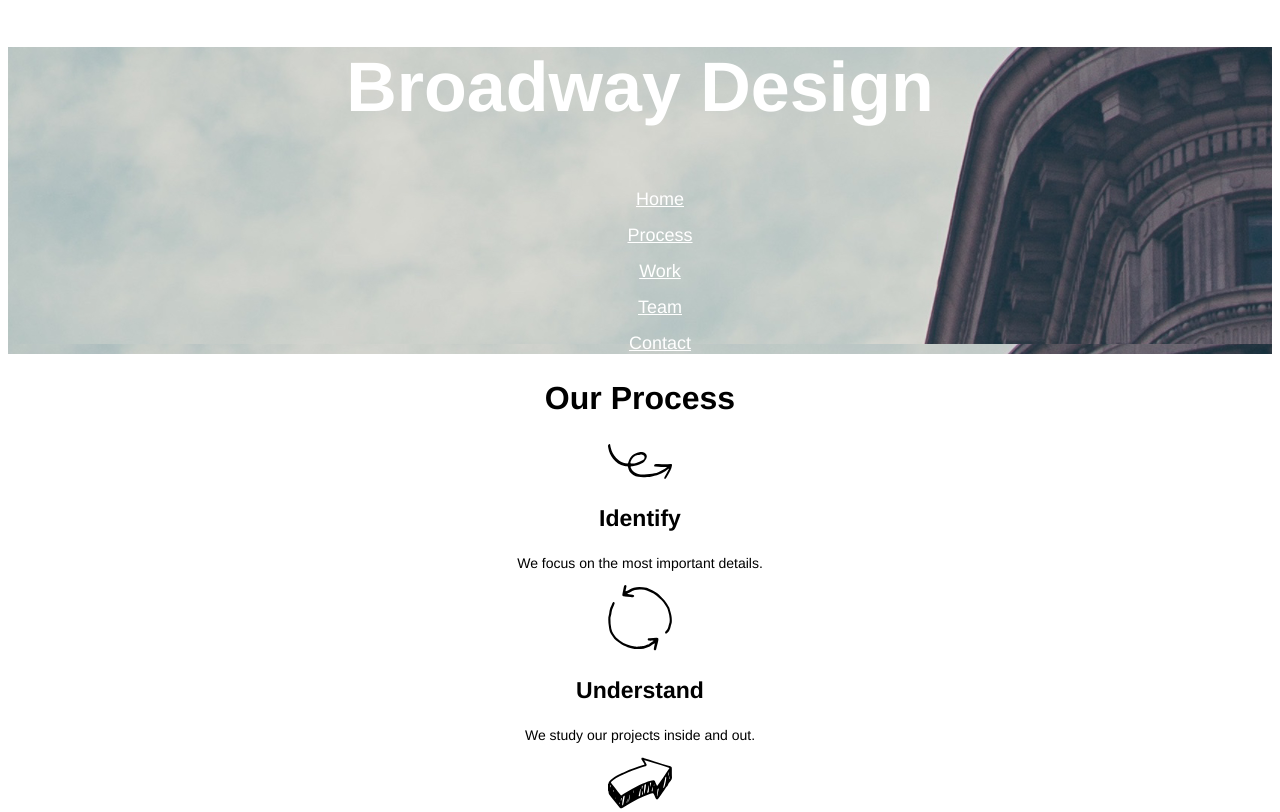
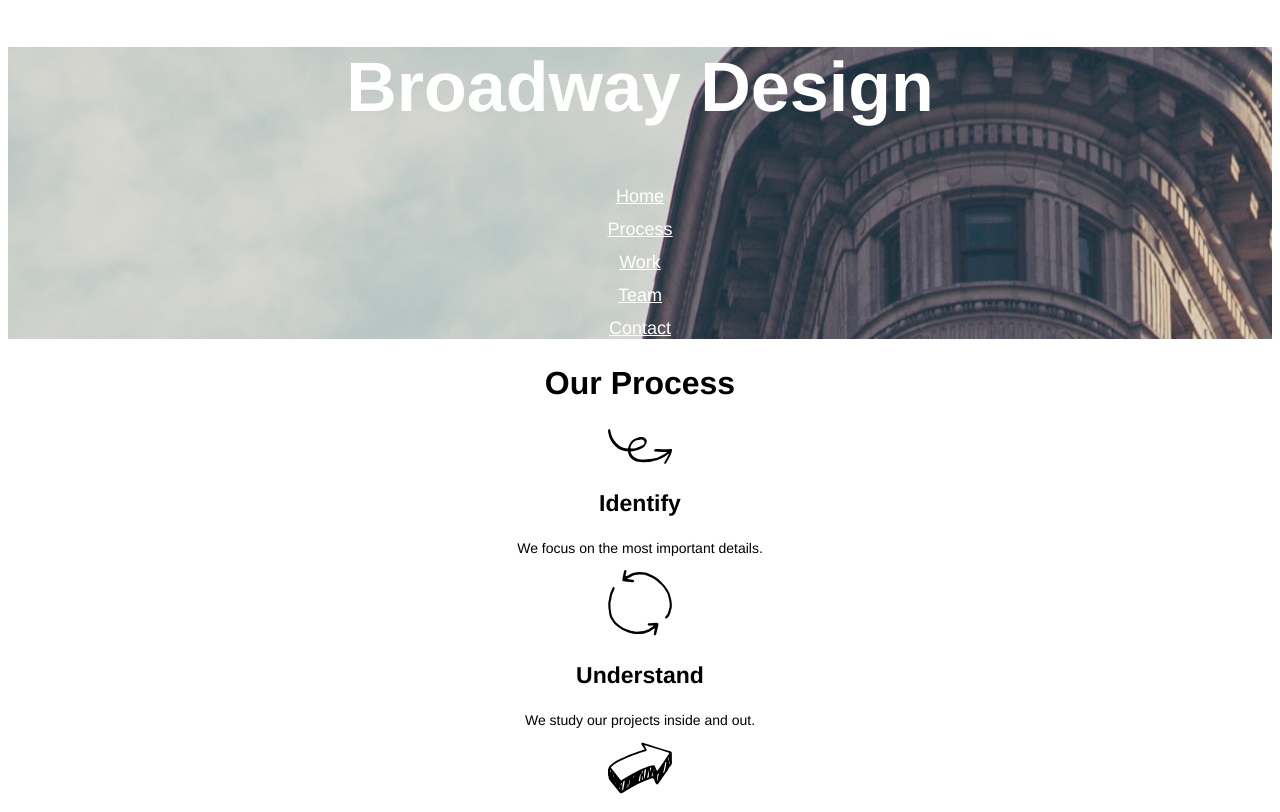
Before and after one commit to mandarintip/broadway, a plain HTML site: page index.html in a window 1280 px wide. Shown: the top 812 px of the page. Drawn offline with Linux system fonts and the light colour scheme.

Commit message:
Adjust navigator

```diff
--- a/index.html
+++ b/index.html
@@ -9,13 +9,11 @@
       <div class="hero">
           <h1>Broadway Design</h1>
           <nav>
-              <ul>
-                  <li><a href="#">Home</a></li>
-                  <li><a href="#process">Process</a></li>
-                  <li><a href="#work">Work</a></li>
-                  <li><a href="#team">Team</a></li>
-                  <li><a href="#contact">Contact</a></li>
-              </ul>
+              <a href="#">Home</a>
+              <a href="#process">Process</a>
+              <a href="#work">Work</a>
+              <a href="#team">Team</a>
+              <a href="#contact">Contact</a>
           </nav>
       </div>
 
--- a/resources/css/style.css
+++ b/resources/css/style.css
@@ -6,21 +6,18 @@ body{
 /*heading and nav*/
 .hero{
     background-image: url("../img/the-flatiron-building.png");
+    background-position: center;
     color: white;
 }
 h1{
     font-size: 70px;
     font-weight: bold;
 }
-ul{
-    list-style: none;
-}
-li{
-    padding-top: 15px;
-}
 .hero a{
     color: white;
     font-size: 18px;
+    display: block;
+    padding-top: 12px;
 }
 
 /*Process and about*/
```
